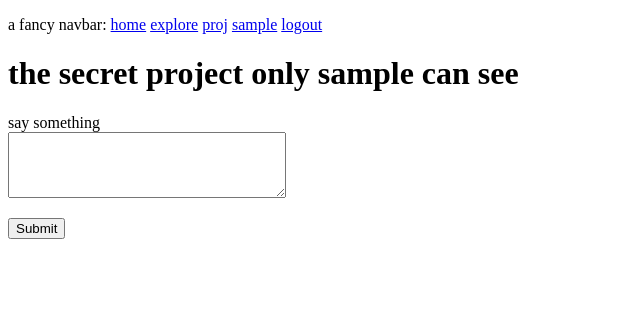
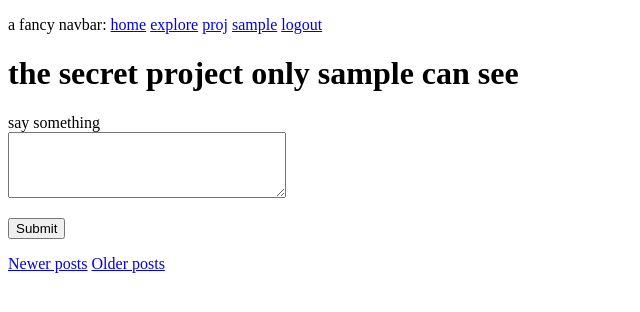
Before and after one commit to glapo992/myBlog, a Flask app: page /project in a window 1280 px wide. Shown: the top 312 px of the page, without its empty margins (0-640 px from the left). Run offline with Flask 3, Linux system fonts and the light colour scheme; the visitor is signed in with stand-in values (Sample User, id 1); data comes from the database, SQL or seed files in the repository; both versions use the stored data as it was after the commit; data that the repository does not hold is empty.

Commit message:
added pagination to posts list

```diff
--- a/app/routes.py
+++ b/app/routes.py
@@ -92,7 +92,7 @@ def registration():
 def user (username):
     user = Users.query.filter_by(username = username).first_or_404() # this method returns a 404 error if user is null
 
-    posts = Posts.query.filter_by(user_id = user.id)
+    posts = Posts.query.filter_by(user_id = user.id).order_by(Posts.timestamp.desc())
     form = EmptyForm()  # manage the follow/unfollow feature, must be passed as argument in the retun
     form_del = EmptyForm()  # other form for delete posts
 
@@ -180,20 +180,33 @@ def project():
         db.session.commit()
         flash('posted!')
         form.post.data = ""
+    page = request.args.get('page', 1, type=int)
+    #posts = current_user.followed_posts().all()   # function that shows all post from followed people and from user
+    posts = current_user.followed_posts().paginate(page = page, per_page = app.config['POST_PER_PAGE'], error_out = False) # shows some posts per page ( see pagination )
+    # creation of url to send to the template to naviagate the pagination
+    next_url = url_for('explore', page = posts.next_num) # next_num is a Paginate() atribute
+    prev_url = url_for('explore', page = posts.prev_num) # prev_num is a Paginate() atribute
 
-    posts = current_user.followed_posts().all()   # function that shows all post from followed people and from user
     form_del = EmptyForm()  # other form for delete posts
-    return render_template('project.html', form = form, form_del =  form_del,title = "proj", posts = posts)
+    return render_template('project.html', form = form, form_del =  form_del,title = "proj", posts = posts, next_url = next_url, prev_url= prev_url)
 
 
 @app.route('/')
 @app.route('/explore')
 @login_required
 def explore():
-    posts = Posts.query.order_by(Posts.timestamp.desc()).all()
+    # pagination handling
+    page = request.args.get('page', 1, type=int)
+
+    # posts = Posts.query.order_by(Posts.timestamp.desc()).all() # returns all results
+    posts = Posts.query.order_by(Posts.timestamp.desc()).paginate(page = page, per_page = app.config['POST_PER_PAGE_EXPLORE'], error_out = False)
+
+    # creation of url to send to the template to naviagate the pagination
+    next_url = url_for('explore', page = posts.next_num) # next_num is a Paginate() atribute
+    prev_url = url_for('explore', page = posts.prev_num) # prev_num is a Paginate() atribute
     # return the template of proj page because is very similar, but without the form to insert posts.
     # must add a condition in the template to prevent a crash
-    return render_template('project.html', title = "home", posts = posts)
+    return render_template('project.html', title = "home", posts = posts, next_url = next_url, prev_url= prev_url)
 
 
 
--- a/app/templates/project.html
+++ b/app/templates/project.html
@@ -16,17 +16,17 @@
         <p>{{ form.submit() }}</p>
 </form>
 {% endif %}
+<!-----------sub template to show posts---------->
 {% for post in posts %}
-<div style="border-style:solid; border-width: 2px; padding: 5px;margin-bottom: 3px; ">
-    <p><img src="{{ post.author.avatar(64) }}" alt=""> {{ post.author.username }}</p>
-    <p> {{ post.body }}</p>
-    {% if current_user == post.author and form_del %}
-    <form action="{{url_for('delete_post', del_post_id = post.id)}}", method ='post'>
-        {{ form_del.hidden_tag() }}
-        {{ form_del.submit(value = 'Delete post') }}
-    </form>
-    {% endif %}
+    {% include '_post.html' %}
+{% endfor %}
 
-</div>
-{% endfor %}
+<!-----------pagination navigation----------->
+{% if prev_url %}
+<a href="{{ prev_url }}">Newer posts</a>
+{% endif %}
+{% if next_url %}
+<a href="{{ next_url }}">Older posts</a>
+{% endif %}
+
 {% endblock content %}
--- a/config.py
+++ b/config.py
@@ -40,3 +40,8 @@ class Config(object):
     MAIL_USERNAME = os.environ.get('MAIL_USERNAME')
     MAIL_PASSWORD = os.environ.get('MAIL_PASSWORD')
     ADMINS = ['your-email@example.com']  # list of reciving addresses
+
+
+    # Pagination configs
+    POST_PER_PAGE = 5 # definition of how many post per page is possible to see
+    POST_PER_PAGE_EXPLORE = 10 # definition of how many post per page is possible to see
```
Also changed, not shown: app/templates/_post.html (added, +16 -0 lines), app/templates/user.html (+1 -10 lines), how_to.md (+10 -0 lines), app.db.
